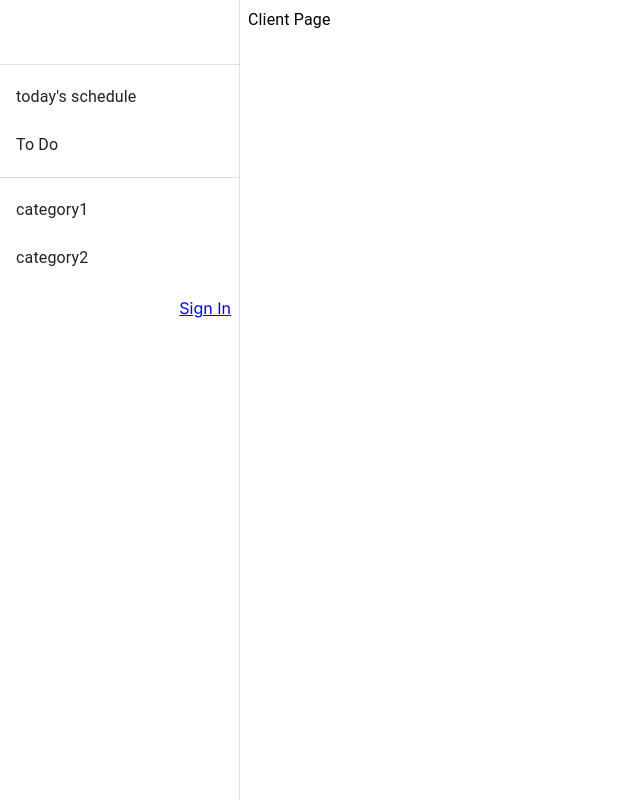
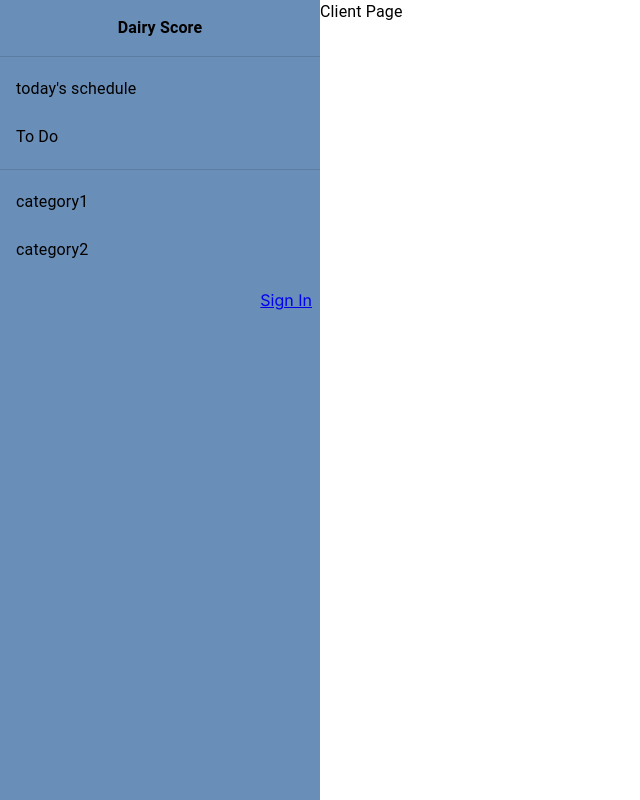
Before and after one commit to sonoda-kengo/daily-score-frontend, a Next.js app: page / in a window 1280 px wide. Shown: the whole page, without its empty margins (0-640 px from the left). Built offline with nearby package versions, Linux system fonts and the light colour scheme; no server answers.

Commit message:
remove margin of body

```diff
--- a/app/(site)/layout.tsx
+++ b/app/(site)/layout.tsx
@@ -13,12 +13,13 @@ export const metadata = {
 export default function RootLayout({ children }: { children: React.ReactNode }) {
   return (
     <html lang='en'>
-      <body className={inter.className}>
+      <head />
+      <body className={inter.className} style={{ margin: 0 }}>
         <Grid container>
-          <Grid item>
+          <Grid item xs={3}>
             <DrawerLeft />
           </Grid>
-          <Grid item>
+          <Grid item xs={9}>
             <Providers>{children}</Providers>
           </Grid>
         </Grid>
--- a/components/drawer.tsx
+++ b/components/drawer.tsx
@@ -2,16 +2,13 @@
 
 import * as React from 'react';
 import Box from '@mui/material/Box';
-import Drawer from '@mui/material/Drawer';
-import Toolbar from '@mui/material/Toolbar';
 import List from '@mui/material/List';
 import Divider from '@mui/material/Divider';
 import ListItem from '@mui/material/ListItem';
 import ListItemButton from '@mui/material/ListItemButton';
 import ListItemText from '@mui/material/ListItemText';
 import Link from 'next/link';
-
-const drawerWidth = 240;
+import { Typography } from '@mui/material';
 
 interface IDrawer {
   text: string;
@@ -35,20 +32,12 @@ const categoryDrawerList: ICategory[] = [
 
 export default function DrawerLeft() {
   return (
-    <Box>
-      <Drawer
-        sx={{
-          width: drawerWidth,
-          flexShrink: 0,
-          '& .MuiDrawer-paper': {
-            width: drawerWidth,
-            boxSizing: 'border-box',
-          },
-        }}
-        variant='permanent'
-        anchor='left'
-      >
-        <Toolbar />
+    <Box height='100vh' bgcolor='#698EB8'>
+      <Box padding={2}>
+        <Typography fontWeight='bold' align='center'>
+          Dairy Score
+        </Typography>
+      </Box>
       <Divider />
       <List>
         {drawerList.map((item, index) => (
@@ -72,7 +61,6 @@ export default function DrawerLeft() {
       <Box sx={{ display: 'flex', justifyContent: 'flex-end', m: 1 }}>
         <Link href='login'>Sign In</Link>
       </Box>
-      </Drawer>
     </Box>
   );
 }
```
Lines whose indentation alone changed are shown as unchanged.
